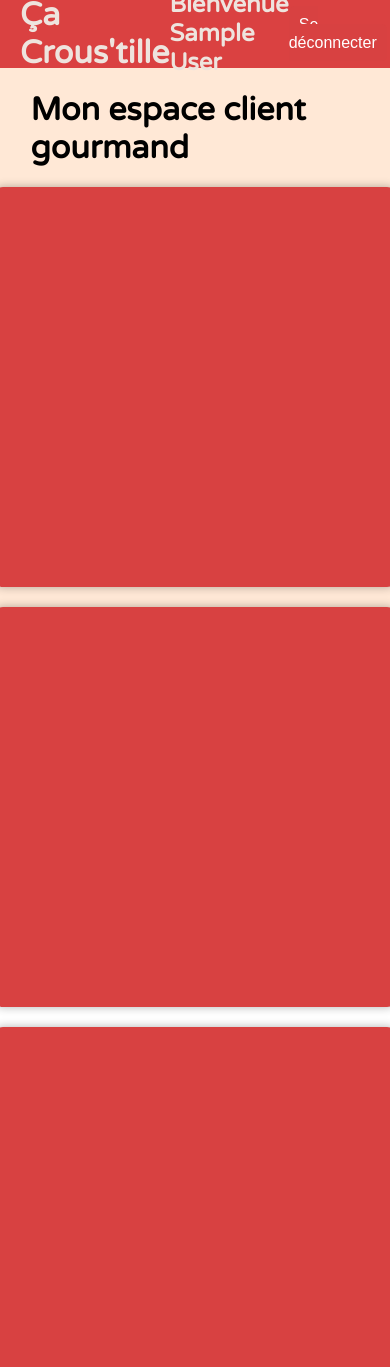
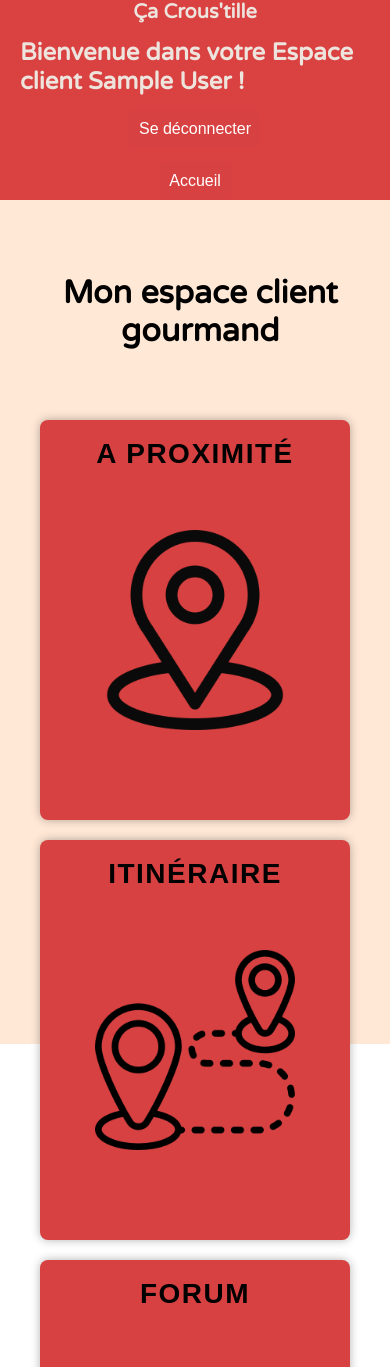
Before and after one commit to ouumm/CROUSTILLE, a PHP site: page /PageClient.php in a window 390 px wide. Shown: the top 1367 px of the page. Run offline with PHP 8.4, Linux system fonts and the light colour scheme; the visitor is signed in with stand-in values (Sample User, id 1); some web fonts are replaced.

Commit message:
liaison entre les pages, revu design

```diff
--- a/PageClient.php
+++ b/PageClient.php
@@ -15,7 +15,7 @@ if(!$_SESSION['mdp']){
     <link rel="stylesheet" href="stylePC.css">
     <link href='https://fonts.googleapis.com/css?family=Varela Round' rel='stylesheet'>
     <link href='https://fonts.googleapis.com/css?family=Rethink Sans' rel='stylesheet'>
-    <lin
+
 
 
 </head>
@@ -25,8 +25,9 @@ if(!$_SESSION['mdp']){
     <?php
 
     if (isset($_SESSION['nom'])) {
+        $nomEnMajuscule = ucfirst(htmlspecialchars($_SESSION['nom']));
         echo '<h1>Ça Crous\'tille</h1>';
-        echo '<h2>Bienvenue ' . htmlspecialchars($_SESSION['nom']) . '</h2>';
+        echo '<h2>Bienvenue dans votre Espace client ' . $nomEnMajuscule  . ' ! </h2>' ;
     } else {
         echo '<h1>Ça Crous\'tille</h1>';
     }
@@ -34,6 +35,9 @@ if(!$_SESSION['mdp']){
 
     <div class="lien-deco">
         <a href="deconnexion.php?deco">Se déconnecter</a>
+    </div>
+    <div class="lien-deco">
+        <a href="accueil.html">Accueil</a>
     </div>
 
 </div>
@@ -46,10 +50,23 @@ if(!$_SESSION['mdp']){
         <h1> Mon espace client gourmand  </h1>
     </div>
 
-    <div class="conteneur">
-        <div class="forme"></div>
-        <div class="forme"></div>
-        <div class="forme"></div>
+    <div id="card-1" class="conteneur">
+        <div class="forme">
+            <a href="itineraire.html" class="ctn"  >
+                <h1> A proximité </h1>
+                <img src="images/logo/location.png" class="img">
+
+            </a></div>
+        <div class="forme" id="card-3">
+            <a href="proximiter.html" class="ctn">
+                <h1> Itinéraire </h1>
+                <img src="images/logo/itinerary.png" class="img">
+            </a></div>
+        <div class="forme" id="card-3">
+            <a href="forum.php" class="ctn">
+                <h1> Forum </h1>
+                <img src="images/logo/parler.png" class="img">
+            </a></div>
     </div>
 </div>
 
--- a/test.css
+++ b/itineraire.css
@@ -91,7 +91,7 @@ input {
     border: none;
     max-height: 180px;
     overflow-y: auto;
-    width: 19.3%; /* Ajustez la largeur selon vos besoins */
+    width: 19.3%;
     transform: translateX(54%);
     margin-top: -10px;
     font-size: small;
@@ -115,6 +115,7 @@ input {
 
 
 #proximiter {
+    text-decoration: none;
     position: absolute;
     top: 20px;
     left: 61.5%;
@@ -138,7 +139,7 @@ input {
     margin: auto;
     max-height: 590px;
     max-width: 95%;
-    overflow: auto; /* Ajout du défilement vertical si le contenu dépasse la hauteur de la div */
+    overflow: auto;
     line-height: 1.45;
     text-align: center;
 
--- a/test.html
+++ b/itineraire.html
@@ -5,7 +5,7 @@
     <meta name="viewport" content="width=device-width, initial-scale=1.0">
     <title>Carte avec Itinéraire</title>
     <script src="https://code.jquery.com/jquery-3.6.4.min.js"></script>
-    <link rel="stylesheet" href="test.css" />
+    <link rel="stylesheet" href="itineraire.css" />
 
 
 <body>
@@ -13,7 +13,7 @@
         <div id="map"></div>
         <img id="imglogo" src="images/logo-cacroustille.png" alt="Logo">
         <div id="itineraire">
-            <button id="proximiter"><a href="proximiter.html" >A proximité</a></button>
+            <button id="proximiter"><a href="PageClient.php" > Accueil </a></button>
             <h1>C'est part'ille !</h1>
             <select id="modeTransport">
                 <option value="DRIVING">En voiture</option>
@@ -37,7 +37,7 @@
     </div>
 
 
-    <script src="test.js"></script>
+    <script src="itineraire.js"></script>
     <script src="https://maps.googleapis.com/maps/api/js?key=AIzaSyCqGzYaV-DNosMuS8hqoLv6CGn3xjms7Oc&libraries=places&callback=initMap" async defer></script>
 </body>
 </html>
--- a/login.php
+++ b/login.php
@@ -2,7 +2,7 @@
 session_start();
 $insertUser = null;
 
-    $bdd = new PDO('mysql:host=localhost;dbname=espace_membre;charset=utf8', 'root', 'root', array(PDO::ATTR_ERRMODE => PDO::ERRMODE_EXCEPTION));
+$bdd = new PDO('mysql:host=localhost;dbname=espace_membre;charset=utf8', 'root', 'root', array(PDO::ATTR_ERRMODE => PDO::ERRMODE_EXCEPTION));
 
 
 
--- a/proximiter.css
+++ b/proximiter.css
@@ -64,7 +64,7 @@ input {
     margin: auto;
     max-height: 650px;
     max-width: 36%;
-    overflow: auto; /* Ajout du défilement vertical si le contenu dépasse la hauteur de la div */
+    overflow: auto;
     line-height: 1.45;
     text-align: center;
 
--- a/proximiter.html
+++ b/proximiter.html
@@ -28,7 +28,7 @@
             <option value="BICYCLING">À vélo</option>
             <option value="TRANSIT">En transport en commun</option>
         </select>
-        <button id="proximiter">A proximité</button>
+        <button id="proximiter"><a href="PageClient.php" > Accueil </a></button>
         <h2> Géolocalisez-moi !  </h2>
         <button id="geolocalisation">Geolocalisation</button>
         <h2 id="ou"> Ou <br> Je saisis une adresse !  </h2>
--- a/stylePC.css
+++ b/stylePC.css
@@ -58,11 +58,37 @@ lien-deco {
 }
 
 
+@media (max-width: 768px) {
+    .banniere {
+        flex-direction: column;
+        height: 200px;
+    }
+    .banniere h1 {
+        font-size: 20px;
+    }
+    .lien-deco {
+        margin-top: 10px;
+        margin-bottom:10px;
+        flex-wrap: wrap;
+    }
+
+    .lien-deco a {
+        margin-right: 0;
+        margin-bottom: 10px;
+    }
+}
+
 
 .messageBienv{
     font-family: "Varela Round";
     padding-left:3%;
     padding-top:1%;
+}
+
+.messageBienv h1{
+    text-align: center;
+    margin-bottom: 70px;
+    margin-top: 50px;
 }
 .conteneur {
     display: flex;
@@ -70,8 +96,9 @@ lien-deco {
     margin: 20px;
 }
 
-.forme{
-    width: 400px;
+.forme {
+    max-width: 400px;
+    width: 100%;
     height: 400px;
     background-color: #d84141;
     color: white;
@@ -85,20 +112,23 @@ lien-deco {
     box-shadow: 0 0 10px rgba(0, 0, 0, 0.3);
 }
 
-.forme:hover {
-    transform: scale(1.05);
+
+.forme img {
+    width: 100%;
+    max-height: 100%;
+    border-radius: 8px;
 }
 
-.forme p {
-    font-size: 1.2rem;
-    line-height: 1.5;
-    margin: 0;
+
+.forme {
+    overflow: hidden;
 }
 
-.forme h3 {
-    font-size: 1.5rem;
-    margin-bottom: 5%;
+
+.forme:hover {
+    overflow: hidden;
 }
+
 
 .forme a {
     display: inline-block;
@@ -111,6 +141,14 @@ lien-deco {
     font-size: 14px;
     color: white;
     transition: background-color 0.3s ease-out, color 0.3s ease-out;
+    position: relative;
+    z-index: 1;
+}
+
+
+.forme:hover a {
+    background-color: #ffe8d6;
+    color: #d84141;
 }
 
 .forme:hover a {
@@ -128,3 +166,29 @@ lien-deco {
         margin-bottom: 20px;
     }
 }
+
+
+.ctn{
+    display: block;
+    width: 100%;
+    height: 100%;
+}
+
+
+
+.img{
+    width: 60%;
+    max-width: 200px;
+    width: 100%;
+    height: auto;
+    display: block;
+    margin: 0 auto;
+    margin-bottom: 10%;
+}
+
+
+
+.forme a h1{
+    color: black;
+    margin-bottom: 60px;
+}
```
Also changed, not shown: StyleAccueil.css (+20 -8 lines), accueil.html (+7 -6 lines), itineraire.js (renamed from test.js).
